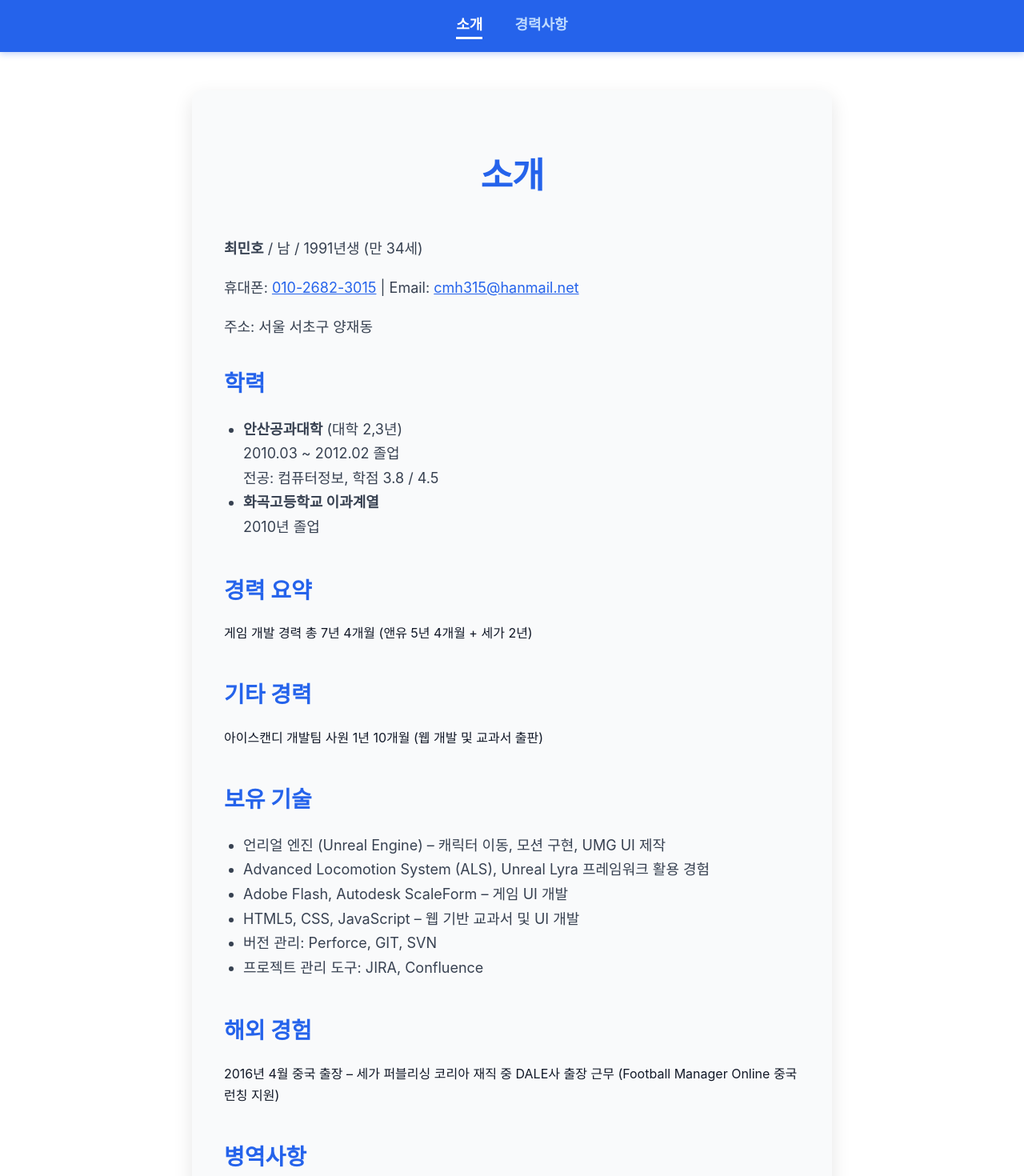
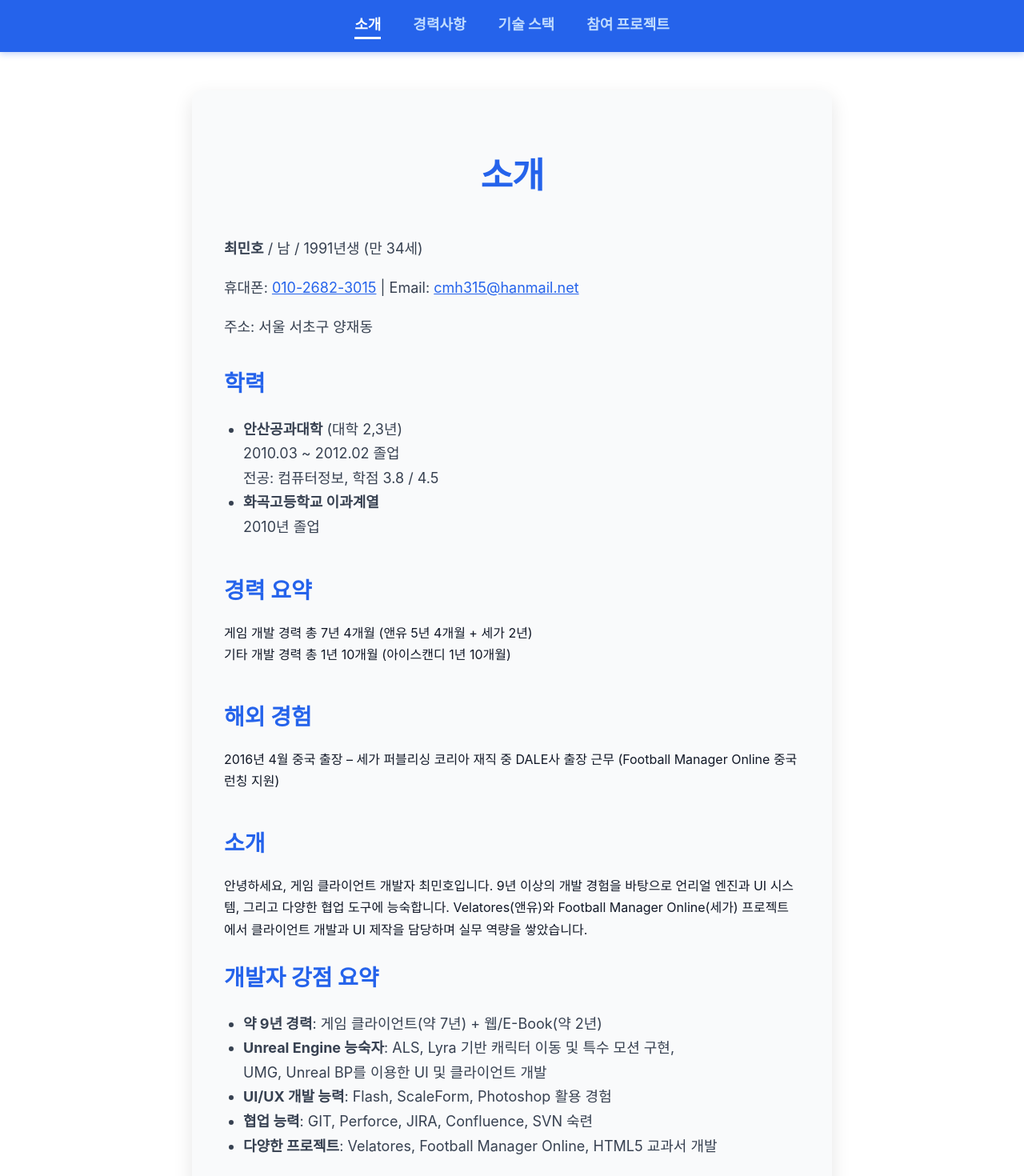
Before and after one commit to LeftAshes/portfolio, a React (Vite) app: page / in a window 1280 px wide. Shown: the top 1470 px of the page at 80% size. Built offline with nearby package versions, Linux system fonts and the light colour scheme.

Commit message:
페이지 추가

```diff
--- a/src/App.jsx
+++ b/src/App.jsx
@@ -2,6 +2,8 @@ import React from 'react'
 import { Routes, Route, NavLink } from 'react-router-dom'
 import About from './pages/About.jsx'
 import Career from './pages/Career.jsx'
+import Projects from './pages/Projects.jsx'
+import Skills from './pages/Skills.jsx'
 import styles from './App.module.css'
 
 export default function App() {
@@ -26,13 +28,31 @@ export default function App() {
 			>
 				경력사항
 			</NavLink>
+			<NavLink
+            to="/Skills"
+            className={({ isActive }) =>
+              isActive ? styles.activeLink : styles.link
+            }
+			>
+				기술 스택
+			</NavLink>
+			<NavLink
+            to="/Projects"
+            className={({ isActive }) =>
+              isActive ? styles.activeLink : styles.link
+            }
+			>
+				참여 프로젝트
+          </NavLink>
         </nav>
       </header>
 
       <main className={styles.main}>
         <Routes>
           <Route path="/" element={<About />} />
-          <Route path="/career" element={<Career />} />
+          <Route path="/Career" element={<Career />} />
+          <Route path="/Skills" element={<Skills />} />
+          <Route path="/Projects" element={<Projects />} />
         </Routes>
       </main>
     </div>
--- a/src/pages/About.jsx
+++ b/src/pages/About.jsx
@@ -32,24 +32,8 @@ export default function About() {
 
 		<section className={styles.section}>
 			<h2 className={styles.subtitle}>경력 요약</h2>
-        <p>게임 개발 경력 총 7년 4개월 (앤유 5년 4개월 + 세가 2년)</p>
-      </section>
-
-      <section className={styles.section}>
-        <h2 className={styles.subtitle}>기타 경력</h2>
-        <p>아이스캔디 개발팀 사원 1년 10개월 (웹 개발 및 교과서 출판)</p>
-      </section>
-
-      <section className={styles.section}>
-        <h2 className={styles.subtitle}>보유 기술</h2>
-        <ul className={styles.list}>
-          <li>언리얼 엔진 (Unreal Engine) – 캐릭터 이동, 모션 구현, UMG UI 제작</li>
-          <li>Advanced Locomotion System (ALS), Unreal Lyra 프레임워크 활용 경험</li>
-          <li>Adobe Flash, Autodesk ScaleForm – 게임 UI 개발</li>
-          <li>HTML5, CSS, JavaScript – 웹 기반 교과서 및 UI 개발</li>
-          <li>버전 관리: Perforce, GIT, SVN</li>
-          <li>프로젝트 관리 도구: JIRA, Confluence</li>
-        </ul>
+				<p>게임 개발 경력 총 7년 4개월 (앤유 5년 4개월 + 세가 2년) <br />
+				기타 개발 경력 총 1년 10개월 (아이스캔디 1년 10개월)</p>
 		</section>
 
 		<section className={styles.section}>
@@ -60,6 +44,25 @@ export default function About() {
 		</section>
 
 		<section className={styles.section}>
+			<h2 className={styles.subtitle}>소개</h2>
+			<p className={styles.paragraph}>
+				안녕하세요, 게임 클라이언트 개발자 최민호입니다. 9년 이상의 개발 경험을 바탕으로
+				언리얼 엔진과 UI 시스템, 그리고 다양한 협업 도구에 능숙합니다.
+				Velatores(앤유)와 Football Manager Online(세가) 프로젝트에서 클라이언트 개발과 UI 제작을 담당하며
+				실무 역량을 쌓았습니다.
+			</p>
+
+			<h2 className={styles.subtitle}>개발자 강점 요약</h2>
+			<ul className={styles.list}>
+				<li><strong>약 9년 경력</strong>: 게임 클라이언트(약 7년) + 웹/E-Book(약 2년)</li>
+				<li><strong>Unreal Engine 능숙자</strong>: ALS, Lyra 기반 캐릭터 이동 및 특수 모션 구현,<br /> UMG, Unreal BP를 이용한 UI 및 클라이언트 개발</li>
+				<li><strong>UI/UX 개발 능력</strong>: Flash, ScaleForm, Photoshop 활용 경험</li>
+				<li><strong>협업 능력</strong>: GIT, Perforce, JIRA, Confluence, SVN 숙련</li>
+				<li><strong>다양한 프로젝트</strong>: Velatores, Football Manager Online, HTML5 교과서 개발</li>
+			</ul>
+		</section>
+
+		<section className={styles.section}>
 			<h2 className={styles.subtitle}>병역사항</h2>
 			<p>군필 (육군 병장 제대, 2012.01 ~ 2013.10)</p>
 		</section>
--- a/src/pages/About.module.css
+++ b/src/pages/About.module.css
@@ -51,3 +51,7 @@
 	font-size: 1.125rem;
 	color: #374151;
 }
+
+.warp {
+	white-space: pre-line
+}
--- /dev/null
+++ b/src/pages/Projects.jsx
@@ -0,0 +1,39 @@
+import React from 'react';
+import styles from './Projects.module.css';
+
+export default function Projects() {
+  return (
+    <section className={styles.container}>
+		<h2 className={styles.title}>참여 프로젝트</h2>
+		<h3 className={styles.subtitle}>게임 프로젝트</h3>
+			<ul className={styles.list}>
+				<li className={styles.item}>
+					<h4 className={styles.projectName}>벨라토레스 (Velatores) - 앤유</h4>
+					<p className={styles.description}>
+					앤유에서 개발한 액션 RPG 게임으로,{' '}
+					<span className={styles.highlight}>Advanced Locomotion System (ALS)</span>과{' '}
+					<span className={styles.highlight}>Unreal Lyra</span>를 활용하여 자연스러운 캐릭터 이동 및 특수 모션 구현에 기여했습니다.
+					</p>
+				</li>
+				<li className={styles.item}>
+					<h4 className={styles.projectName}>Football Manager Online - 세가 퍼블리싱 코리아</h4>
+					<p className={styles.description}>
+						세가 퍼블리싱 코리아의 온라인 축구 매니지먼트 게임으로, Adobe Flash와 ScaleForm을 이용한 UI 개발과 한국 및 중국 런칭 업무를 담당했습니다.
+					</p>
+				</li>
+			</ul>
+
+		{/* 기타 프로젝트 */}
+		<h3 className={styles.subtitle}>기타 프로젝트</h3>
+		<ul className={styles.list}>
+			<li className={styles.item}>
+				<h4 className={styles.projectName}>E-Book 교과서 개발 - 아이스캔디</h4>
+				<p className={styles.description}>
+					HTML5, CSS, JavaScript를 활용한 초등 교과서 개발 및 출판 업무 수행.
+					기존 프로젝트 유지보수와 클라이언트 요청에 따른 기능 개선에도 참여했습니다.
+				</p>
+			</li>
+		</ul>
+    </section>
+  );
+}
--- /dev/null
+++ b/src/pages/Projects.module.css
@@ -0,0 +1,56 @@
+.container {
+  max-width: 48rem; /* 768px */
+  margin: 2rem auto 0;
+  background-color: white;
+  box-shadow: 0 4px 8px rgb(0 0 0 / 0.1);
+  padding: 2rem;
+  border-radius: 0.5rem;
+}
+
+.title {
+  font-size: 2.75rem;
+  font-weight: 800;
+  color: #2563eb;
+  margin-bottom: 2.5rem;
+  text-align: center;
+  letter-spacing: -0.02em;
+}
+
+.subtitle {
+  font-size: 1.5rem; /* text-2xl */
+  font-weight: 700;
+  margin: 2rem 0 1.5rem;
+  color: #1e3a8a; /* indigo-900 */
+  border-bottom: 2px solid #c7d2fe; /* light indigo border */
+  display: inline-block;
+  padding-bottom: 0.25rem;
+}
+
+.list {
+  list-style: none;
+  padding-left: 0;
+  color: #374151; /* gray-700 */
+  font-size: 1.125rem; /* text-lg */
+}
+
+.item {
+  margin-bottom: 1.5rem;
+}
+
+.projectName {
+  font-size: 1.25rem; /* text-xl */
+  font-weight: 600;
+  color: #4338ca; /* indigo-700 */
+  margin-bottom: 0.25rem;
+}
+
+.description {
+  margin-top: 0.25rem;
+  font-weight: 500;
+  line-height: 1.5;
+}
+
+.highlight {
+  color: #4f46e5; /* indigo-600 */
+  font-weight: 600;
+}
--- /dev/null
+++ b/src/pages/Skills.jsx
@@ -0,0 +1,32 @@
+import React from 'react';
+import styles from './Skills.module.css';
+
+export default function Skills() {
+  return (
+    <section className={styles.container}>
+      <h1 className={styles.title}>기술 스택</h1>
+
+      <div className={styles.grid}>
+        <div className={styles.card}>
+          <h3>게임 개발</h3>
+          <p>Unreal Engine(UMG, Blueprint), VisualStudio, C++</p>
+        </div>
+
+        <div className={styles.card}>
+          <h3>그래픽</h3>
+          <p>Adobe Animate(Flash), ActionScript, ScaleForm, Adobe Photoshop</p>
+        </div>
+
+        <div className={styles.card}>
+          <h3>웹 기술</h3>
+          <p>HTML5, CSS, JavaScript</p>
+        </div>
+
+        <div className={styles.card}>
+          <h3>협업 및 버전 관리</h3>
+          <p>GIT, Perforce, JIRA, Confluence, SVN</p>
+        </div>
+      </div>
+    </section>
+  );
+}
--- /dev/null
+++ b/src/pages/Skills.module.css
@@ -0,0 +1,47 @@
+.container {
+  max-width: 64rem; /* 1024px */
+  margin: 2rem auto;
+  padding: 2rem;
+  background-color: #fff;
+  border-radius: 0.5rem;
+  box-shadow: 0 4px 10px rgba(0, 0, 0, 0.1);
+}
+
+.title {
+  font-size: 2.75rem;
+  font-weight: 800;
+  color: #2563eb;
+  margin-bottom: 2.5rem;
+  text-align: center;
+  letter-spacing: -0.02em;
+}
+
+.grid {
+  display: grid;
+  grid-template-columns: repeat(auto-fit, minmax(220px, 1fr));
+  gap: 1.5rem;
+}
+
+.card {
+  background-color: #f9fafb;
+  padding: 1.5rem;
+  border-radius: 0.5rem;
+  box-shadow: 0 2px 6px rgba(0, 0, 0, 0.05);
+  transition: transform 0.2s ease;
+}
+
+.card:hover {
+  transform: translateY(-5px);
+}
+
+.card h3 {
+  font-size: 1.25rem;
+  font-weight: 600;
+  margin-bottom: 0.75rem;
+  color: #4f46e5;
+}
+
+.card p {
+  font-size: 1rem;
+  color: #374151;
+}
```
Lines whose indentation alone changed are shown as unchanged.
